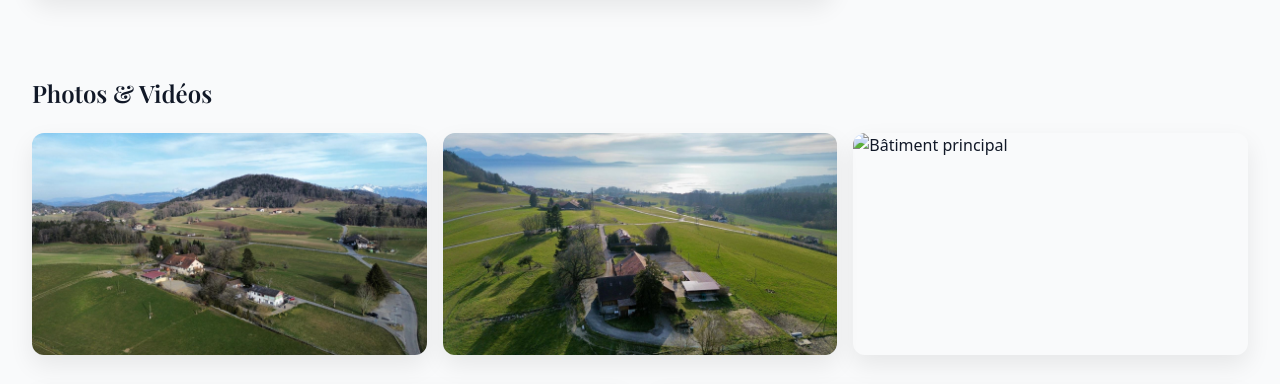
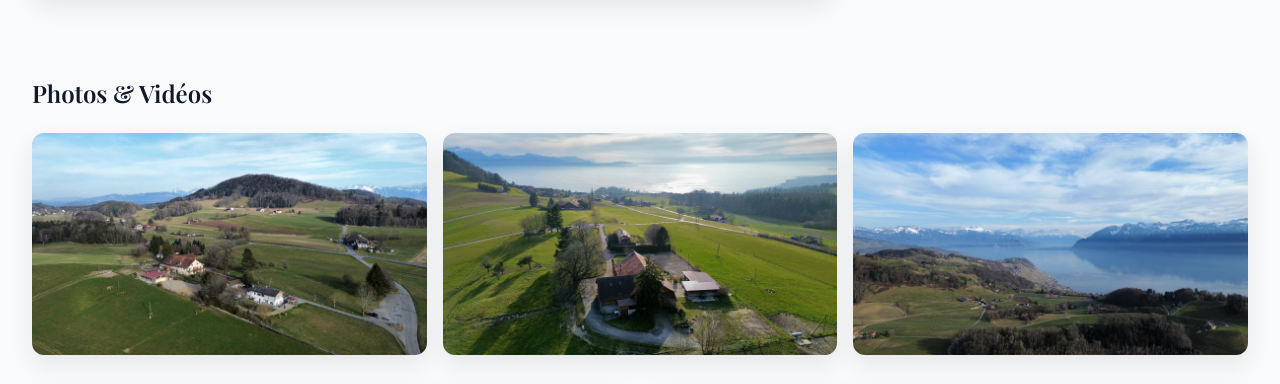
Before and after one commit to lorismichel/ranch-grandvaux, a plain HTML site: page index.html in a window 1280 px wide. Shown: the part 1401-1785 px from the top of the page. Drawn offline with nearby package versions, Linux system fonts and the light colour scheme; grey boxes are pictures that could not be loaded.

Commit message:
corrects picture

```diff
--- a/index.html
+++ b/index.html
@@ -200,7 +200,7 @@
       <div class="mt-6 grid md:grid-cols-3 gap-4">
         <img class="rounded-xl shadow-soft" src="assets/gallery-1.jpg" alt="Colline et dépendances" loading="lazy">
         <img class="rounded-xl shadow-soft" src="assets/gallery-2.jpg" alt="Vue lac Léman" loading="lazy">
-        <img class="rounded-xl shadow-soft" src="assets/gallery-3.jpg" alt="Bâtiment principal" loading="lazy">
+        <img class="rounded-xl shadow-soft" src="assets/cover.jpg" alt="Bâtiment principal" loading="lazy">
       </div>
       <div class="mt-8 grid md:grid-cols-2 gap-6">
         <div class="aspect-video rounded-xl overflow-hidden shadow-soft">
```
